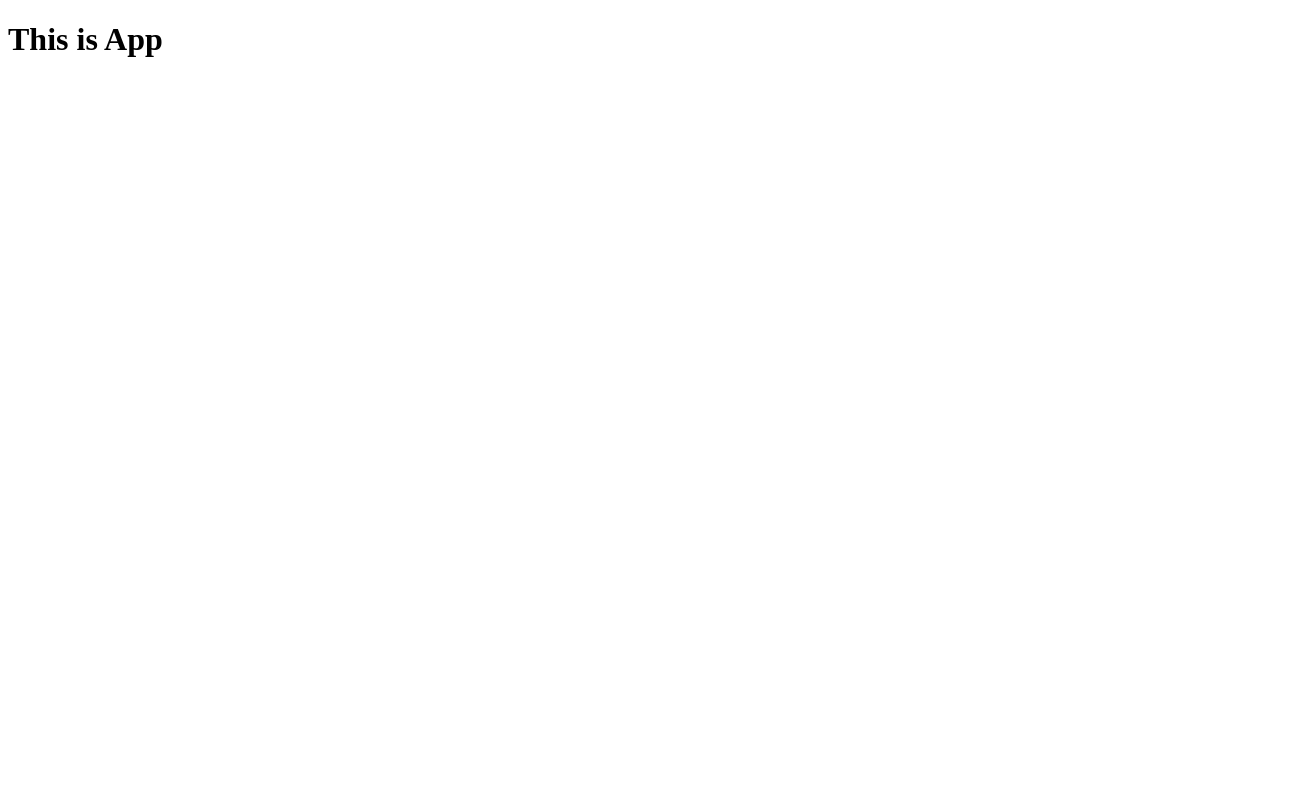
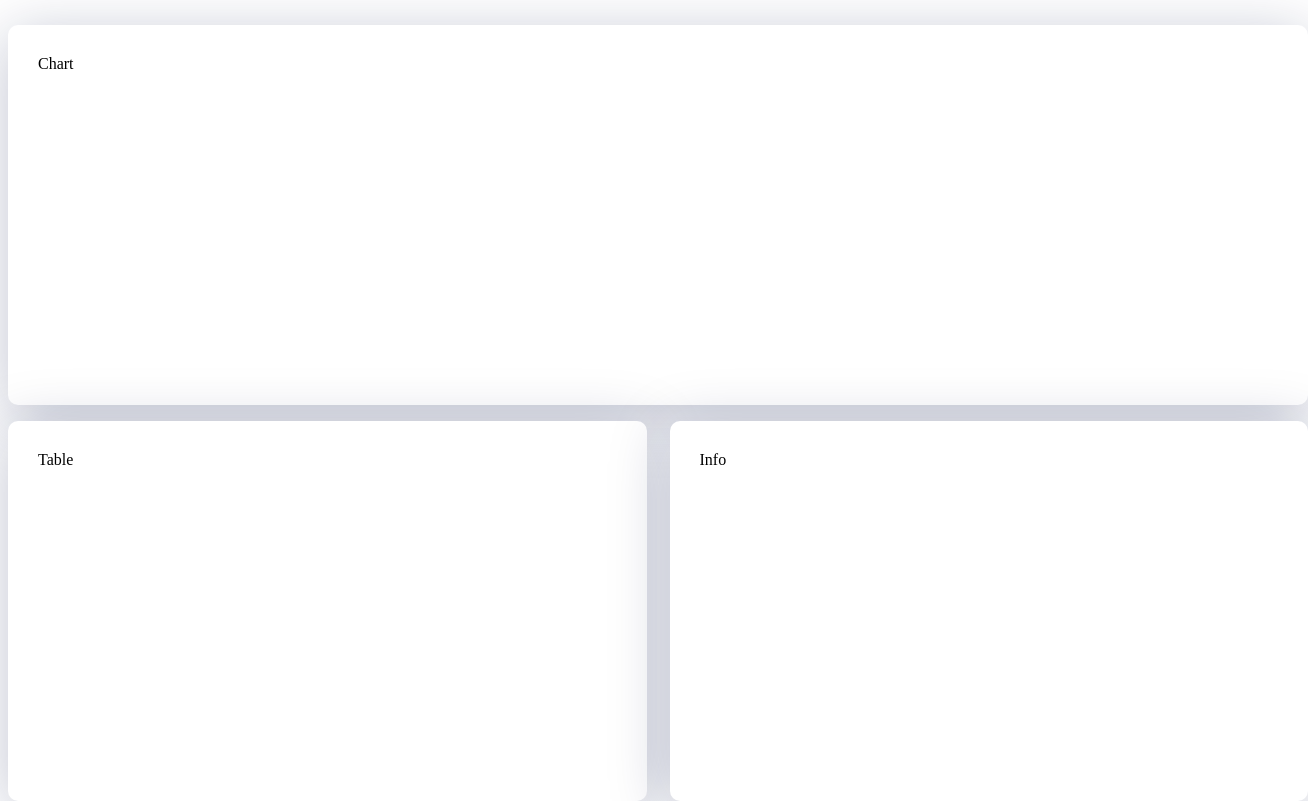
Before and after one commit to ZamarShoo/react-weight-tracking, a React (Create React App) app: page / in a window 1280 px wide. Shown: the whole page, 1308 px wide, since content can reach past the window. Built offline with nearby package versions, Linux system fonts and the light colour scheme.

Commit message:
basic design

```diff
--- a/public/index.html
+++ b/public/index.html
@@ -9,20 +9,11 @@
       name="description"
       content="Web site created using create-react-app"
     />
+    <link href="https://fonts.googleapis.com/css2?family=Open+Sans:wght@400;700&display=swap" rel="stylesheet">
     <title>React App</title>
   </head>
   <body>
     <noscript>You need to enable JavaScript to run this app.</noscript>
     <div id="root"></div>
-    <!--
-      This HTML file is a template.
-      If you open it directly in the browser, you will see an empty page.
-
-      You can add webfonts, meta tags, or analytics to this file.
-      The build step will place the bundled scripts into the <body> tag.
-
-      To begin the development, run `npm start` or `yarn start`.
-      To create a production bundle, use `npm run build` or `yarn build`.
-    -->
   </body>
 </html>
--- /dev/null
+++ b/src/App.module.css
@@ -0,0 +1,14 @@
+.wrapper {
+    width: 1300px;
+    margin: 0 auto;
+    margin-top: 25px;
+}
+
+.downWrapper {
+    margin-top: 2vh;
+    width: 100%;
+    height: 40vh;
+    display: -webkit-box;
+    display: flex;
+    justify-content: space-between;
+}
--- a/src/App.tsx
+++ b/src/App.tsx
@@ -1,10 +1,18 @@
 import React from 'react';
+import s from './App.module.css'
+import Chart from "./components/Chart/Chart";
+import Table from "./components/Table/Table";
+import Info from "./components/Info/Info";
 
 function App() {
   return (
-    <>
-      <h1>This is App</h1>
-    </>
+    <div className={s.wrapper}>
+      <Chart/>
+      <div className={s.downWrapper}>
+          <Table/>
+          <Info/>
+      </div>
+    </div>
   );
 }
 
--- a/src/components/Chart/Chart.module.css
+++ b/src/components/Chart/Chart.module.css
@@ -0,0 +1,7 @@
+.elem {
+    height: 40vh;
+    background-color: white;
+    box-shadow: 0 10px 60px rgba(10,24,77,.25);
+    border-radius: 10px;
+    padding: 30px;
+}
--- /dev/null
+++ b/src/components/Chart/Chart.tsx
@@ -0,0 +1,13 @@
+import React from "react";
+import s from './Chart.module.css'
+
+
+const Chart = (props : any) => {
+    return (
+        <div className={s.elem}>
+            Chart
+        </div>
+    )
+}
+
+export default Chart
--- a/src/components/Info/Info.module.css
+++ b/src/components/Info/Info.module.css
@@ -0,0 +1,8 @@
+.elem {
+    height: 40vh;
+    width: 44.5%;
+    background-color: white;
+    box-shadow: 0 10px 60px rgba(10,24,77,.25);
+    border-radius: 10px;
+    padding: 30px;
+}
--- /dev/null
+++ b/src/components/Info/Info.tsx
@@ -0,0 +1,13 @@
+import React from "react";
+import s from './Info.module.css'
+
+
+const Info = (props : any) => {
+    return (
+        <div className={s.elem}>
+            Info
+        </div>
+    )
+}
+
+export default Info
--- a/src/components/Table/Table.module.css
+++ b/src/components/Table/Table.module.css
@@ -0,0 +1,8 @@
+.elem {
+    height: 40vh;
+    width: 44.5%;
+    background-color: white;
+    box-shadow: 0 10px 60px rgba(10,24,77,.25);
+    border-radius: 10px;
+    padding: 30px;
+}
--- /dev/null
+++ b/src/components/Table/Table.tsx
@@ -0,0 +1,13 @@
+import React from "react";
+import s from './Table.module.css'
+
+
+const Table = (props : any) => {
+    return (
+        <div className={s.elem}>
+            Table
+        </div>
+    )
+}
+
+export default Table
--- a/src/redux/table-reducer.ts
+++ b/src/redux/table-reducer.ts
@@ -3,7 +3,6 @@ import {ItemsType} from "../../types/type";
 const ADD_ITEM = 'ADD_ITEM'
 const DELETE_ITEM = 'DELETE_ITEM'
 const CHANGE_HEIGHT = 'CHANGE_HEIGHT'
-
 
 
 let initialState = {
```
Also changed, not shown: src/components/TableElem/TableElem.tsx (added, +13 -0 lines), 1 other file (tests, documents, lock files or other folders).
